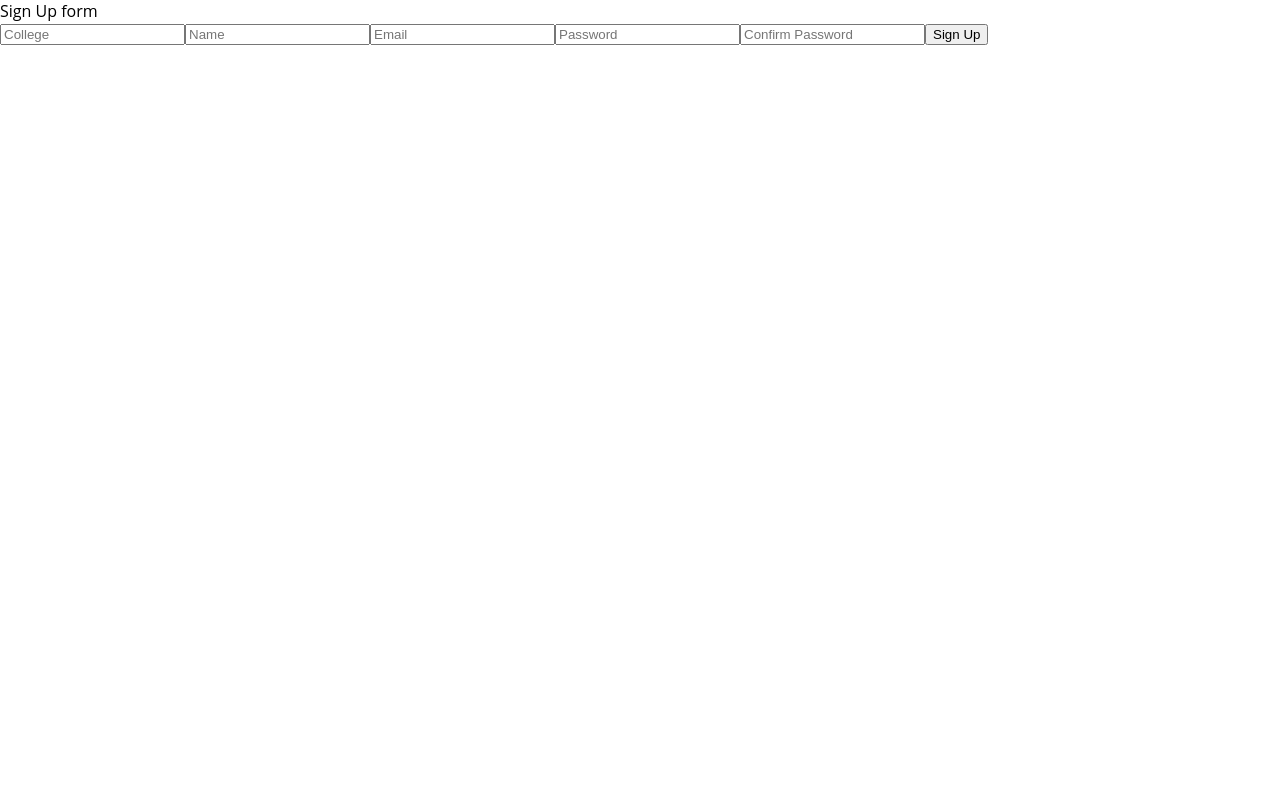
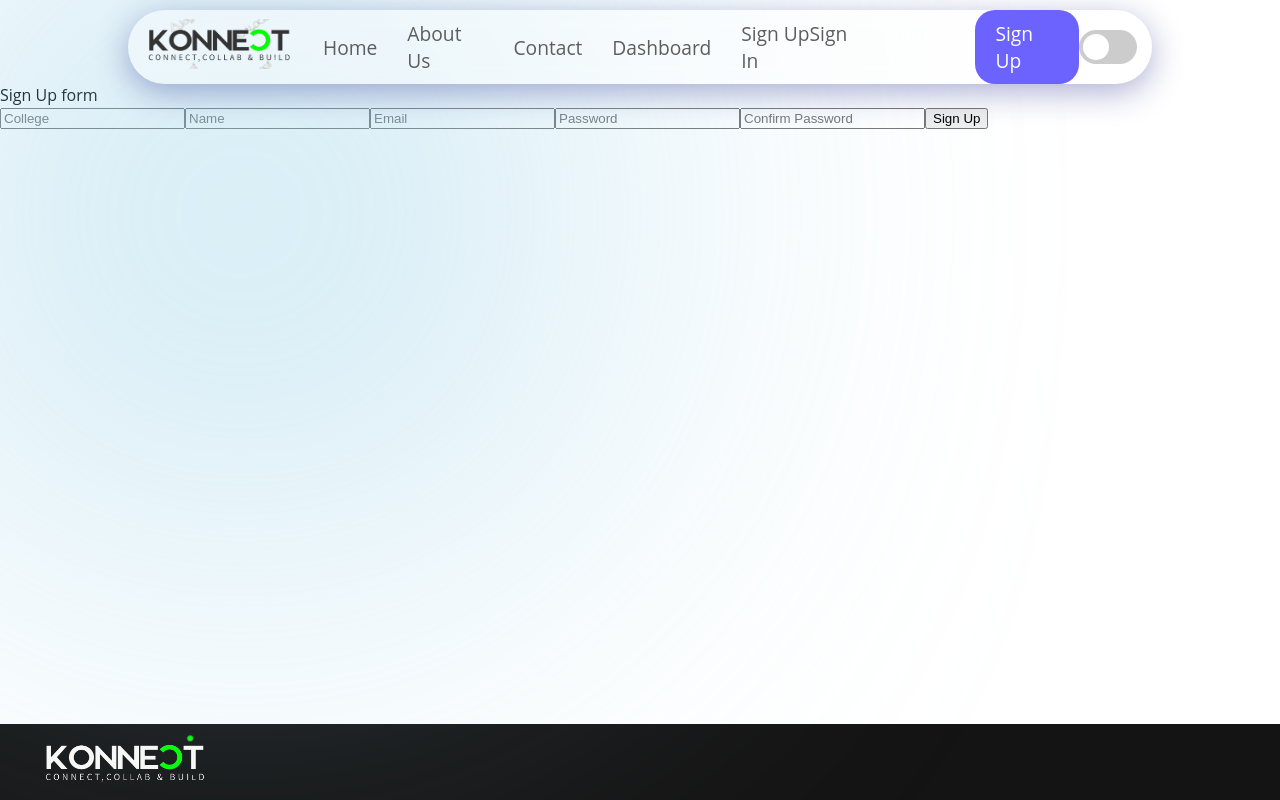
Before and after one commit to Nitish0777/inno, a React (Create React App) app in the folder client/: page /signup in a window 1280 px wide. Shown: the top 800 px of the page. Built offline with nearby package versions, Linux system fonts and the light colour scheme.

Commit message:
working on auth

```diff
--- a/client/src/components/layout/Layout.jsx
+++ b/client/src/components/layout/Layout.jsx
@@ -1,6 +1,6 @@
 import React from "react";
 import Header from "./header/Header";
-import { Toaster } from "react-hot-toast";
+import { ToastContainer } from "react-toastify";
 import Footer from "./footer/Footer";
 
 const Layout = ({ children }) => {
@@ -8,7 +8,7 @@ const Layout = ({ children }) => {
     <div>
       <Header />
       <main style={{ minHeight: "80vh" }}>
-        <Toaster />
+        <ToastContainer />
         {children}
       </main>
       <Footer />
--- a/client/src/components/modal/SignIn.jsx
+++ b/client/src/components/modal/SignIn.jsx
@@ -3,6 +3,7 @@ import axios from "axios";
 import { toast } from "react-toastify";
 import { useNavigate } from "react-router-dom";
 import { useAuth } from "../../context/Auth";
+import Layout from "../layout/Layout.jsx";
 
 const SignIn = () => {
   const [email, setEmail] = useState("");
@@ -40,6 +41,7 @@ const SignIn = () => {
   };
 
   return (
+    <Layout>
       <div>
         Sign In form
         <form onSubmit={handleSignIn}>
@@ -58,6 +60,7 @@ const SignIn = () => {
           <button type="submit">Sign In</button>
         </form>
       </div>
+    </Layout>
   );
 };
 
--- a/client/src/components/modal/SignUp.jsx
+++ b/client/src/components/modal/SignUp.jsx
@@ -2,6 +2,7 @@ import React, { useState } from "react";
 import { useNavigate } from "react-router-dom";
 import axios from "axios";
 import { toast } from "react-toastify";
+import Layout from "../layout/Layout";
 
 const SignUp = () => {
   const [college, setCollege] = useState("");
@@ -44,6 +45,7 @@ const SignUp = () => {
   };
 
   return (
+    <Layout>
       <div>
         Sign Up form
         <form onSubmit={handleSignUp}>
@@ -75,6 +77,7 @@ const SignUp = () => {
           <button type="submit">Sign Up</button>
         </form>
       </div>
+    </Layout>
   );
 };
 
```
Lines whose indentation alone changed are shown as unchanged.
